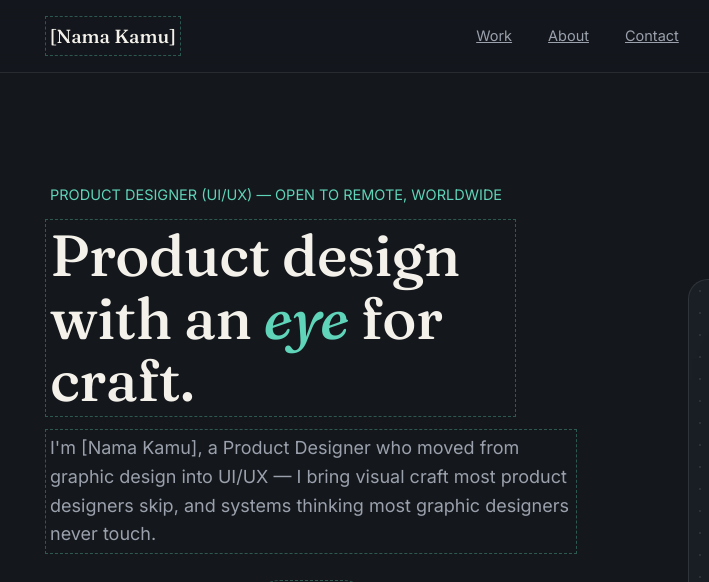
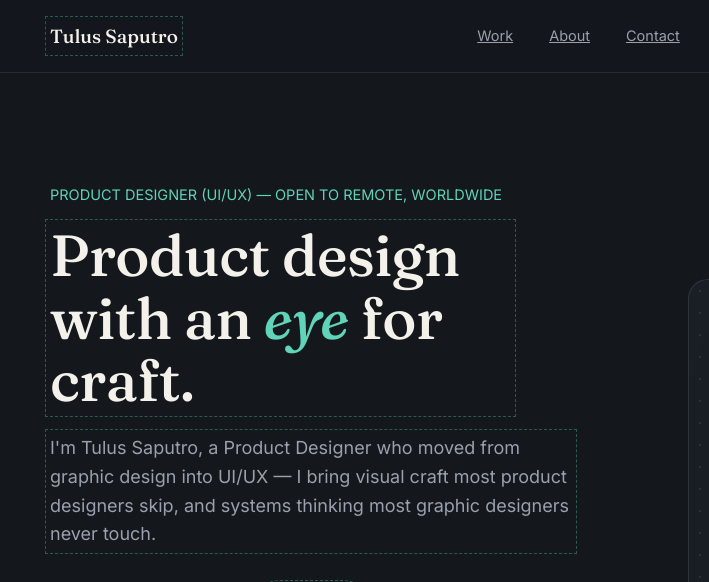
Before and after one commit to monkey99-design/portfolio-web, a plain HTML site: page index.html in a window 1280 px wide. Shown: the top 582 px of the page, 72-781 px from the left. Drawn offline with Linux system fonts and the light colour scheme.

Commit message:
Update name to Tulus Saputro in index.html

```diff
--- a/index.html
+++ b/index.html
@@ -119,7 +119,7 @@
 
 <nav>
   <div class="wrap">
-    <div class="brand edit">[Nama Kamu]</div>
+    <div class="brand edit">Tulus Saputro</div>
     <div class="navlinks">
       <a href="#work">Work</a>
       <a href="#about">About</a>
@@ -134,7 +134,7 @@
     <div>
       <div class="eyebrow">PRODUCT DESIGNER (UI/UX) — OPEN TO REMOTE, WORLDWIDE</div>
       <h1 class="edit">Product design<br>with an <em>eye</em> for craft.</h1>
-      <p class="lead edit">I'm [Nama Kamu], a Product Designer who moved from graphic design into UI/UX — I bring visual craft most product designers skip, and systems thinking most graphic designers never touch.</p>
+      <p class="lead edit">I'm Tulus Saputro, a Product Designer who moved from graphic design into UI/UX — I bring visual craft most product designers skip, and systems thinking most graphic designers never touch.</p>
       <div class="hero-actions">
         <a class="btn btn-primary" href="#work">View selected work</a>
         <a class="btn btn-ghost edit" href="mailto:emailkamu@contoh.com">Let's talk</a>
```
